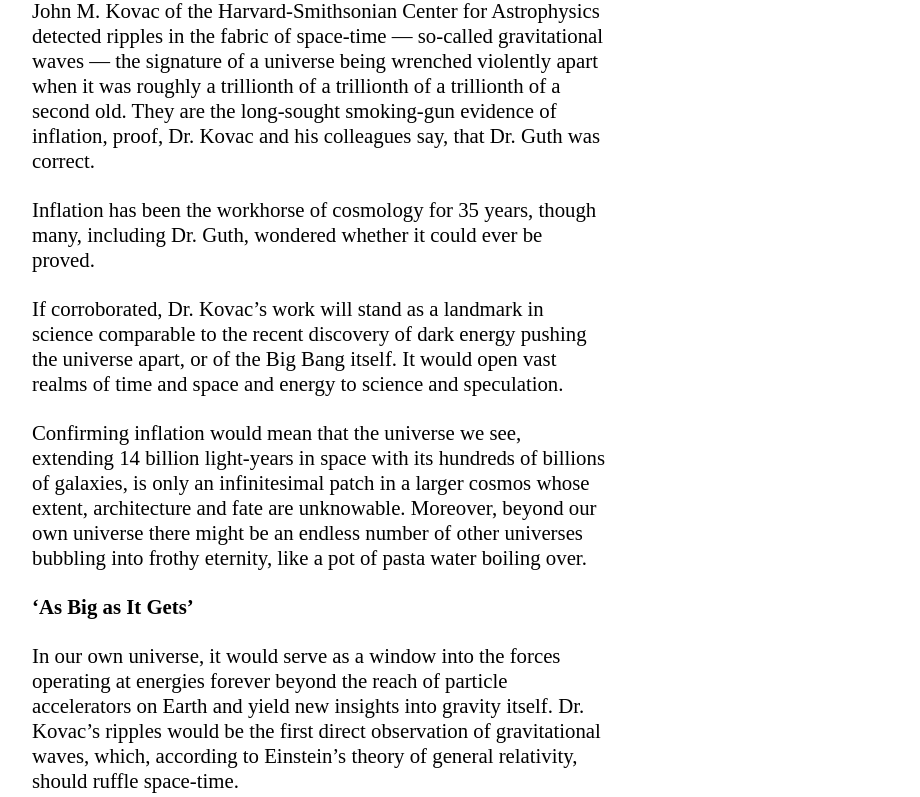
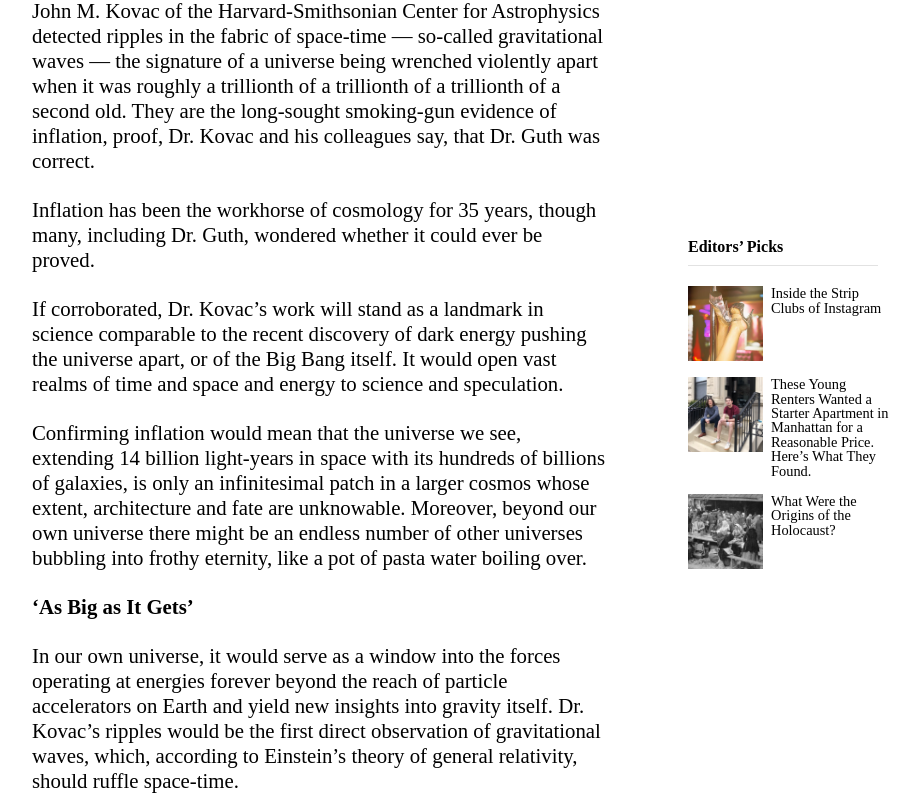
Before and after one commit to keddo/nytimes_clone, a PHP site: page / in a window 1280 px wide. Shown: the part 1565-2362 px from the top of the page, without its empty margins (320-1240 px from the left). Run offline with PHP 8.4, Linux system fonts and the light colour scheme; some libraries are stand-ins or nearby versions; some web fonts are replaced.

Commit message:
added aside-bar

```diff
--- a/assets/css/main.css
+++ b/assets/css/main.css
@@ -304,7 +304,46 @@ article p strong {
 }
 
 
+.editor-prick
+{
+  margin-left: 3rem;
+  grid-column: 7/9;
+  position: relative;
+top: -1900px;
+vertical-align: center;
+align-items: center;
+}
+.editor-prick h4{
+  font-size: 16px;
+  font-weight: bold;
+  margin-bottom: 20px;
+  padding-bottom: 10px;
+  border-bottom: 1px solid rgb(226, 226, 226);
+  width: 70%;
+}
+.editor-price-group{
+  display: flex;
+  flex-direction: row;
+  margin-bottom: 1rem;
+  font-size: 0.9rem;
 
+
+}
+.editor-price-group img{
+  width: 75px;
+  height: 75px;
+  object-fit: contain;
+  padding-right: 0.5rem;
+
+}
+.editor-price-group a{
+  color: #000;
+  width: 45%;
+  text-decoration: none;
+}
+.editor-price-group a:hover{
+text-decoration: underline;
+}
 .inflation-body .inflation-footer {
   grid-column: 1/3;
 }
--- a/index.html
+++ b/index.html
@@ -201,6 +201,7 @@
             </section>
 
             <section class="article-container">
+
                 <article>
                     <p>Dr. Kovac said the chance that the results were a fluke was only one in 10 million.</p>
                     <p>
@@ -358,23 +359,23 @@
 
         </section>
 
-
         <aside class="editor-prick">
             <h4>Editors’ Picks</h4>
 
             <div class="editor-price-group">
-                <img src="assets/img/editor-prick-1.jpg" width="75" height="75">
+                <img src="assets/img/editor-prick-1.jpg">
                 <a href="#">Inside the Strip Clubs of Instagram</a>
             </div>
             <div class="editor-price-group">
-                <img src="assets/img/editor-prick-2.jpg" width="75" height="75">
+                <img src="assets/img/editor-prick-2.jpg" >
                 <a href="#">These Young Renters Wanted a Starter Apartment in Manhattan for a Reasonable Price. Here’s What They Found.</a>
             </div>
             <div class="editor-price-group">
-                <img src="assets/img/editor-prick-3.jpg" width="75" height="75">
+                <img src="assets/img/editor-prick-3.jpg">
                 <a href="#">What Were the Origins of the Holocaust?</a>
             </div>
         </aside>
+
         </main>
     </div>
 </body>
```
